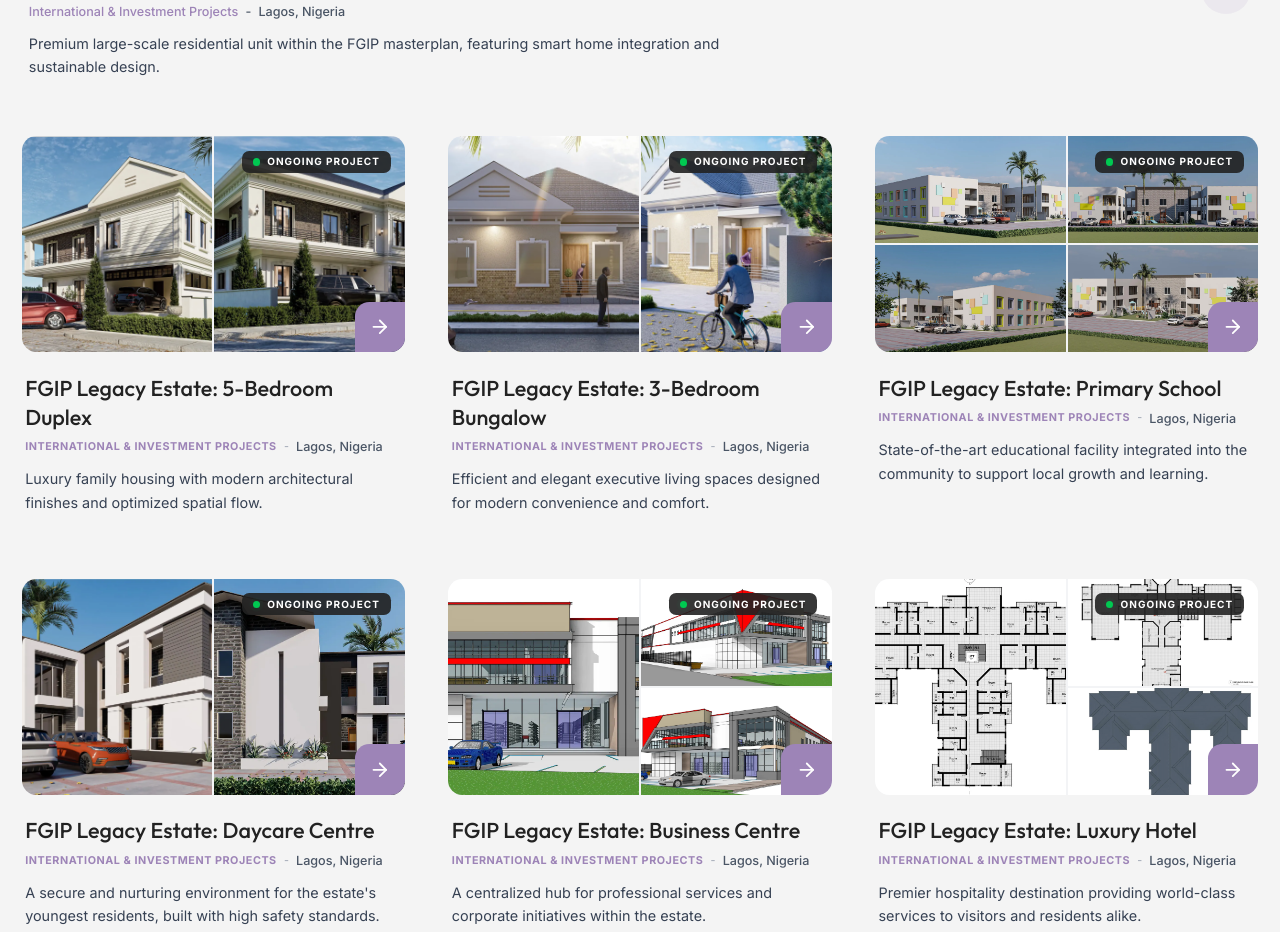
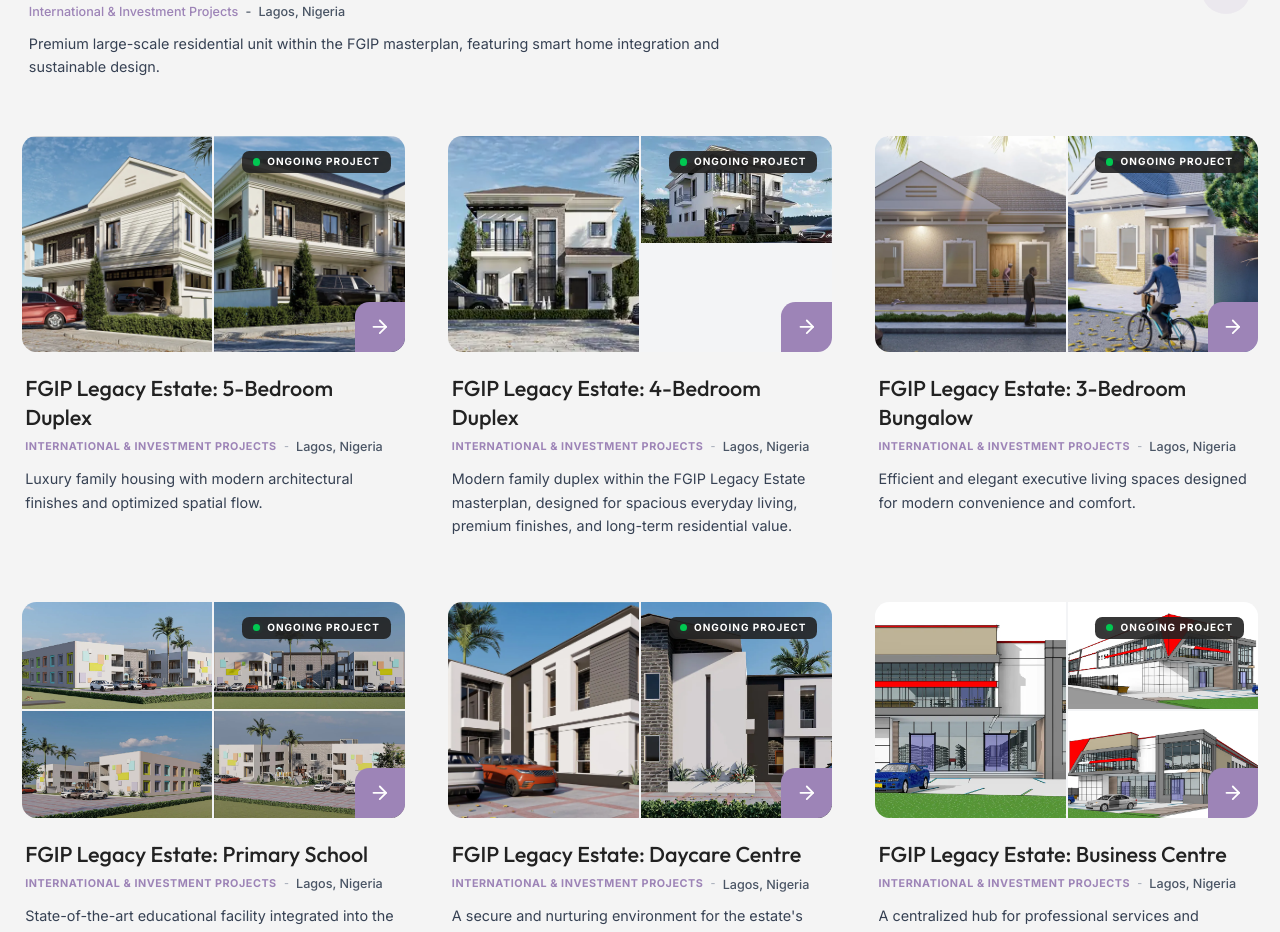
Before and after one commit to oxFleming/firstgencomplete, a React (Vite) app: page /portfolio in a window 1280 px wide. Shown: the part 1060-1992 px from the top of the page. Built offline with nearby package versions, Linux system fonts and the light colour scheme.

Commit message:
Add four bedroom duplex to portfolio

```diff
--- a/src/Portfolio.tsx
+++ b/src/Portfolio.tsx
@@ -48,6 +48,20 @@ const projects: Project[] = [
     ],
     comingSoon: true,
     description: "Luxury family housing with modern architectural finishes and optimized spatial flow."
+  },
+  {
+    id: "16",
+    title: "FGIP Legacy Estate: 4-Bedroom Duplex",
+    location: "Lagos, Nigeria",
+    category: "International & Investment Projects",
+    image: "/images/fgip%20legacy/4%20bedroom/4-bed1.webp",
+    images: [
+      "/images/fgip%20legacy/4%20bedroom/4-bed1.webp",
+      "/images/fgip%20legacy/4%20bedroom/4-bed2.webp",
+      "/images/fgip%20legacy/4%20bedroom/4-bed3.webp"
+    ],
+    comingSoon: true,
+    description: "Modern family duplex within the FGIP Legacy Estate masterplan, designed for spacious everyday living, premium finishes, and long-term residential value."
   },
   {
     id: "10",
```
